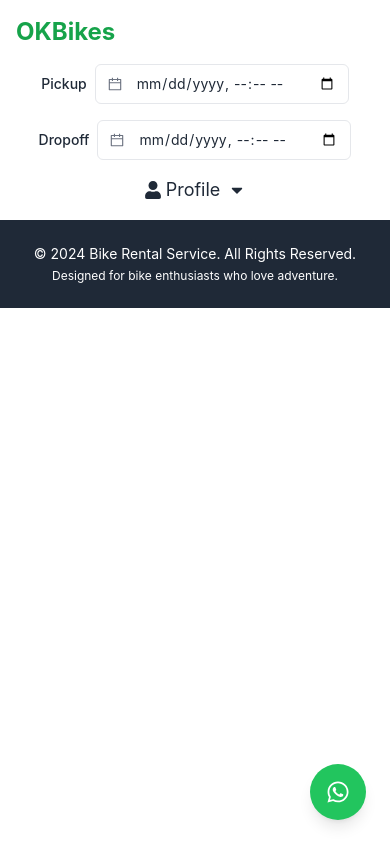
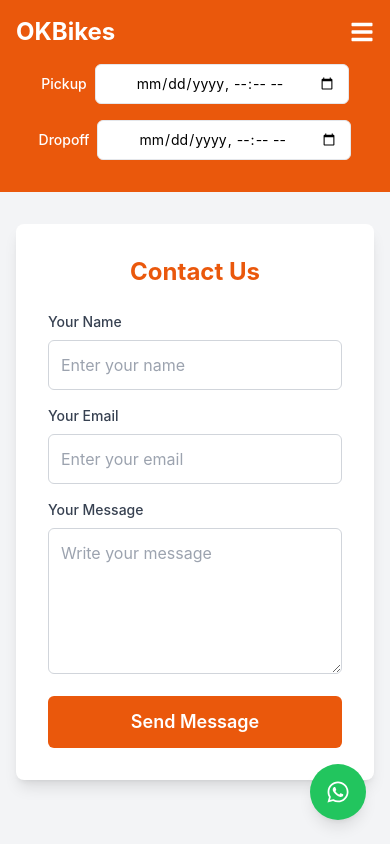
Before and after one commit to rishiram21/vegobike_rental_frontend_users, a React (Vite) app: page /contactus in a window 390 px wide. Shown: the top 844 px of the page. Built offline with nearby package versions, Linux system fonts and the light colour scheme.

Commit message:
navbar responsive and profile

```diff
--- a/src/App.jsx
+++ b/src/App.jsx
@@ -1,5 +1,5 @@
 import React, { useState, useEffect } from "react";
-import { BrowserRouter as Router, Route, Routes, useLocation, Navigate } from "react-router-dom";
+import { BrowserRouter as Router, Route, Routes, useLocation } from "react-router-dom";
 import Navbar from "./components/Navbar";
 import BikeList from "./components/BikeList";
 import HomePage from "./components/HomePage"; // HomePage Component
@@ -11,7 +11,7 @@ import LoadingPage from "./components/LoadingPage"; // Loading Page
 import Footer from "./components/Footer";
 import CheckoutPage from "./components/CheckoutPage";
 import { GlobalStateProvider } from "./context/GlobalStateContext";
-// import ProjectInfoPage from "./components/ProjectInfoPage"; // Commented out as no longer needed
+import ContactUs from "./pages/ContactUs"; // Import ContactUs Component
 
 // Wrapper to conditionally render the Navbar
 const ConditionalNavbar = ({ children }) => {
@@ -70,14 +70,7 @@ const App = () => {
               <Route path="/" element={<HomePage />} />
 
               {/* Hero Page Route */}
-              <Route
-                path="/hero"
-                element={
-                  <>
-                    <BikeList />
-                  </>
-                }
-              />
+              <Route path="/hero" element={<BikeList />} />
 
               {/* Bike Details Page Route */}
               <Route path="/bike-details" element={<BikeDetailsPage />} />
@@ -90,6 +83,9 @@ const App = () => {
 
               {/* Checkout Page Route */}
               <Route path="/checkout" element={<CheckoutPage />} />
+
+              {/* Contact Us Page Route */}
+              <Route path="/contactus" element={<ContactUs />} />
             </Routes>
             {/* Floating WhatsApp Icon */}
             <WhatsAppIcon />
--- a/src/components/Navbar.jsx
+++ b/src/components/Navbar.jsx
@@ -1,14 +1,15 @@
 import React, { useState } from "react";
 import { Link } from "react-router-dom";
-import { FaUser, FaCaretDown, FaPhoneAlt, FaMapMarkerAlt } from "react-icons/fa";
+import { FaUser, FaCaretDown, FaPhoneAlt, FaMapMarkerAlt, FaBars } from "react-icons/fa";
 import { AiOutlineCalendar } from "react-icons/ai";
 import { Menu } from "@headlessui/react";
 import { useGlobalState } from "../context/GlobalStateContext"; // Correct import
 
 const Navbar = () => {
   const { formData, setFormData } = useGlobalState(); // Access global state for location and dates
-  const [isDropdownOpen, setIsDropdownOpen] = useState(false);
-  const toggleDropdown = () => setIsDropdownOpen(!isDropdownOpen);
+  const [isSidebarOpen, setIsSidebarOpen] = useState(false); // Sidebar state
+
+  const toggleSidebar = () => setIsSidebarOpen(!isSidebarOpen); // Toggle sidebar visibility
 
   const handleDateChange = (e) => {
     const { name, value } = e.target;
@@ -19,30 +20,32 @@ const Navbar = () => {
   };
 
   return (
-    <nav className="bg-white text-gray-800 shadow-lg p-4">
+    <nav className="bg-orange-600 text-white shadow-lg p-4">
       <div className="container mx-auto flex flex-col md:flex-row justify-between items-center space-y-4 md:space-y-0">
         {/* Logo and Location */}
         <div className="flex items-center justify-between w-full md:w-auto">
-          <Link to="/" className="text-2xl font-bold text-green-600">
+          <Link to="/" className="text-2xl font-bold text-white">
             OKBikes
           </Link>
-          <div className="hidden md:flex text-sm text-gray-600 items-center ml-4">
-            <FaMapMarkerAlt className="mr-2 text-gray-500" />
-            <Link to="/" className="hover:underline">
-              {formData.location || "Select Location"}
-            </Link>
+
+          {/* Mobile Hamburger Icon for Sidebar */}
+          <div className="md:hidden">
+            <FaBars
+              onClick={toggleSidebar}
+              className="text-white text-2xl cursor-pointer"
+            />
           </div>
         </div>
 
-        {/* Date and Time Inputs */}
-        <div className="flex flex-col md:flex-row items-center w-full md:w-auto space-y-4 md:space-y-0 md:space-x-6">
+        {/* Date and Time Inputs (Centered on mobile) */}
+        <div className="flex flex-col md:flex-row items-center w-full md:w-auto space-y-4 md:space-y-0 md:space-x-6 mx-4">
           <div className="flex items-center space-x-2">
             <label className="text-sm font-medium">Pickup</label>
             <div className="relative flex items-center w-full md:w-auto">
-              <AiOutlineCalendar className="absolute left-3 text-gray-500" />
+              <AiOutlineCalendar className="absolute left-3 text-white" />
               <input
                 type="datetime-local"
-                className="pl-10 pr-3 py-2 border rounded-md text-sm w-full md:w-auto"
+                className="pl-10 pr-3 py-2 border rounded-md text-sm w-full md:w-auto bg-white text-black"
                 value={formData.startDate}
                 name="startDate"
                 onChange={handleDateChange}
@@ -52,10 +55,10 @@ const Navbar = () => {
           <div className="flex items-center space-x-2">
             <label className="text-sm font-medium">Dropoff</label>
             <div className="relative flex items-center w-full md:w-auto">
-              <AiOutlineCalendar className="absolute left-3 text-gray-500" />
+              <AiOutlineCalendar className="absolute left-3 text-white" />
               <input
                 type="datetime-local"
-                className="pl-10 pr-3 py-2 border rounded-md text-sm w-full md:w-auto"
+                className="pl-10 pr-3 py-2 border rounded-md text-sm w-full md:w-auto bg-white text-black"
                 value={formData.endDate}
                 name="endDate"
                 onChange={handleDateChange}
@@ -64,26 +67,26 @@ const Navbar = () => {
           </div>
         </div>
 
-        {/* Phone Number */}
+        {/* Phone Number (Hidden on mobile) */}
         <div className="hidden md:flex items-center space-x-4">
-          <FaPhoneAlt size={20} className="text-gray-600" />
-          <div className="text-sm text-gray-600">+1 234 567 890</div>
+          <FaPhoneAlt size={20} className="text-white" />
+          <div className="text-sm text-white">+1 234 567 890</div>
         </div>
 
-        {/* Profile Dropdown */}
-        <Menu as="div" className="relative">
-          <Menu.Button className="flex items-center text-lg hover:text-green-500 transition duration-300">
+        {/* Profile Dropdown (Desktop: Profile Logo) */}
+        <div className="relative flex items-center space-x-4">
+          {/* Desktop Profile Logo */}
+          <Menu as="div" className="hidden md:block relative">
+            <Menu.Button className="flex items-center text-lg text-white hover:text-orange-400 transition duration-300">
               <FaUser className="mr-1" />
-            Profile <FaCaretDown className="ml-2" />
+              <FaCaretDown className="ml-2" />
             </Menu.Button>
             <Menu.Items className="absolute right-0 mt-2 w-48 bg-white shadow-lg rounded-lg py-2">
               <Menu.Item>
                 {({ active }) => (
                   <Link
                     to="/profile"
-                  className={`block px-4 py-2 text-base text-gray-700 ${
-                    active ? "bg-gray-100" : ""
-                  }`}
+                    className={`block px-4 py-2 text-base text-gray-700 ${active ? "bg-gray-100" : ""}`}
                   >
                     My Profile
                   </Link>
@@ -93,9 +96,7 @@ const Navbar = () => {
                 {({ active }) => (
                   <Link
                     to="/orders"
-                  className={`block px-4 py-2 text-base text-gray-700 ${
-                    active ? "bg-gray-100" : ""
-                  }`}
+                    className={`block px-4 py-2 text-base text-gray-700 ${active ? "bg-gray-100" : ""}`}
                   >
                     Bookings
                   </Link>
@@ -105,9 +106,7 @@ const Navbar = () => {
                 {({ active }) => (
                   <Link
                     to="/contactus"
-                  className={`block px-4 py-2 text-base text-gray-700 ${
-                    active ? "bg-gray-100" : ""
-                  }`}
+                    className={`block px-4 py-2 text-base text-gray-700 ${active ? "bg-gray-100" : ""}`}
                   >
                     Contact Us
                   </Link>
@@ -116,6 +115,48 @@ const Navbar = () => {
             </Menu.Items>
           </Menu>
         </div>
+      </div>
+
+      {/* Sidebar for Mobile View with Smooth Animation */}
+      <div
+        className={`fixed inset-0 bg-black bg-opacity-50 z-50 transition-all transform ${
+          isSidebarOpen ? "translate-x-0" : "translate-x-full"
+        }`}
+        style={{ transition: "transform 0.3s ease-in-out" }}
+      >
+        <div className="flex justify-end p-4">
+          <button
+            onClick={toggleSidebar}
+            className="text-white text-3xl"
+            aria-label="Close Sidebar"
+          >
+            &times;
+          </button>
+        </div>
+        <div className="flex flex-col items-center bg-white text-gray-700 py-4">
+          <Link
+            to="/profile"
+            onClick={toggleSidebar}
+            className="block px-4 py-2 text-base w-full text-center hover:bg-orange-600 hover:text-white transition duration-200"
+          >
+            My Profile
+          </Link>
+          <Link
+            to="/orders"
+            onClick={toggleSidebar}
+            className="block px-4 py-2 text-base w-full text-center hover:bg-orange-600 hover:text-white transition duration-200"
+          >
+            Bookings
+          </Link>
+          <Link
+            to="/contactus"
+            onClick={toggleSidebar}
+            className="block px-4 py-2 text-base w-full text-center hover:bg-orange-600 hover:text-white transition duration-200"
+          >
+            Contact Us
+          </Link>
+        </div>
+      </div>
     </nav>
   );
 };
--- a/src/components/ProfilePage.jsx
+++ b/src/components/ProfilePage.jsx
@@ -4,17 +4,17 @@ const ProfilePage = () => {
   return (
     <div className="bg-gray-100 min-h-screen">
       {/* Main Content */}
-      <div className="container mx-auto py-8 px-6 grid grid-cols-12 gap-6">
+      <div className="container mx-auto py-8 px-6">
+        <div className="grid grid-cols-1 lg:grid-cols-4 gap-6">
           {/* Sidebar */}
-        <div className="col-span-3">
-          <div className="bg-white shadow rounded-lg">
+          <div className="lg:col-span-1 bg-white shadow rounded-lg">
             <div className="p-4 text-center">
               <img
                 src="https://via.placeholder.com/100"
                 alt="Profile"
                 className="rounded-full mx-auto"
               />
-              <h2 className="mt-2 text-lg font-bold text-gray-700">omkar om</h2>
+              <h2 className="mt-2 text-lg font-bold text-gray-700">Omkar Om</h2>
             </div>
             <nav className="text-left">
               <ul>
@@ -30,23 +30,21 @@ const ProfilePage = () => {
               </ul>
             </nav>
           </div>
-        </div>
 
           {/* Profile Details */}
-        <div className="col-span-9 bg-white shadow rounded-lg">
+          <div className="lg:col-span-3 bg-white shadow rounded-lg">
             <div className="p-6">
-            <h3 className="text-xl font-semibold text-gray-700 mb-4">
-              Profile
-            </h3>
-            <div className="grid grid-cols-2 gap-4">
+              <h3 className="text-xl font-semibold text-gray-700 mb-4">Profile</h3>
+              <div className="grid grid-cols-1 sm:grid-cols-2 gap-4">
                 {/* Name */}
                 <div>
                   <h4 className="text-sm text-gray-500">Name</h4>
                   <div className="flex items-center justify-between">
-                  <span className="text-gray-700">omkar om</span>
+                    <span className="text-gray-700">Omkar Om</span>
                     <button className="text-green-600">Edit</button>
                   </div>
                 </div>
+
                 {/* Email */}
                 <div>
                   <h4 className="text-sm text-gray-500">Email</h4>
@@ -55,6 +53,7 @@ const ProfilePage = () => {
                     <button className="text-green-600">Edit</button>
                   </div>
                 </div>
+
                 {/* Mobile */}
                 <div>
                   <h4 className="text-sm text-gray-500">Mobile</h4>
@@ -63,6 +62,7 @@ const ProfilePage = () => {
                     <button className="text-green-600">Edit</button>
                   </div>
                 </div>
+
                 {/* Gender */}
                 <div>
                   <h4 className="text-sm text-gray-500">Gender</h4>
@@ -71,6 +71,7 @@ const ProfilePage = () => {
                     <button className="text-green-600">Edit</button>
                   </div>
                 </div>
+
                 {/* Date of Birth */}
                 <div>
                   <h4 className="text-sm text-gray-500">Date of Birth</h4>
@@ -79,6 +80,7 @@ const ProfilePage = () => {
                     <button className="text-green-600">Edit</button>
                   </div>
                 </div>
+
                 {/* Emergency Contact */}
                 <div>
                   <h4 className="text-sm text-gray-500">Emergency Contact</h4>
@@ -92,6 +94,7 @@ const ProfilePage = () => {
           </div>
         </div>
       </div>
+    </div>
   );
 };
 
--- /dev/null
+++ b/src/pages/ContactUs.jsx
@@ -0,0 +1,105 @@
+import React, { useState } from "react";
+
+const ContactUs = () => {
+  const [formData, setFormData] = useState({
+    name: "",
+    email: "",
+    message: "",
+  });
+
+  const handleChange = (e) => {
+    const { name, value } = e.target;
+    setFormData((prevData) => ({
+      ...prevData,
+      [name]: value,
+    }));
+  };
+
+  const handleSubmit = (e) => {
+    e.preventDefault();
+    // Handle form submission logic here (e.g., API call)
+    console.log(formData);
+  };
+
+  return (
+    <div className="bg-gray-100 min-h-screen py-8 px-4">
+      <div className="max-w-2xl mx-auto bg-white p-8 rounded-lg shadow-lg">
+        <h2 className="text-2xl font-bold text-center text-orange-600 mb-6">Contact Us</h2>
+
+        <form onSubmit={handleSubmit} className="space-y-4">
+          {/* Name Field */}
+          <div>
+            <label
+              htmlFor="name"
+              className="block text-sm font-medium text-gray-700 mb-2"
+            >
+              Your Name
+            </label>
+            <input
+              type="text"
+              id="name"
+              name="name"
+              value={formData.name}
+              onChange={handleChange}
+              className="w-full p-3 border border-gray-300 rounded-md text-gray-700 focus:outline-none focus:ring-2 focus:ring-orange-500"
+              placeholder="Enter your name"
+              required
+            />
+          </div>
+
+          {/* Email Field */}
+          <div>
+            <label
+              htmlFor="email"
+              className="block text-sm font-medium text-gray-700 mb-2"
+            >
+              Your Email
+            </label>
+            <input
+              type="email"
+              id="email"
+              name="email"
+              value={formData.email}
+              onChange={handleChange}
+              className="w-full p-3 border border-gray-300 rounded-md text-gray-700 focus:outline-none focus:ring-2 focus:ring-orange-500"
+              placeholder="Enter your email"
+              required
+            />
+          </div>
+
+          {/* Message Field */}
+          <div>
+            <label
+              htmlFor="message"
+              className="block text-sm font-medium text-gray-700 mb-2"
+            >
+              Your Message
+            </label>
+            <textarea
+              id="message"
+              name="message"
+              value={formData.message}
+              onChange={handleChange}
+              className="w-full p-3 border border-gray-300 rounded-md text-gray-700 focus:outline-none focus:ring-2 focus:ring-orange-500"
+              rows="5"
+              placeholder="Write your message"
+              required
+            />
+          </div>
+
+          {/* Submit Button */}
+          <div>
+            <button
+              type="submit"
+              className="w-full py-3 px-4 bg-orange-600 text-white font-semibold text-lg rounded-md hover:bg-orange-700 focus:outline-none focus:ring-2 focus:ring-orange-500"
+            >
+              Send Message
+            </button>
+          </div>
+        </form>
+      </div>
+    </div>
+  );
+};
+
+export default ContactUs;
```
Lines whose indentation alone changed are shown as unchanged.
